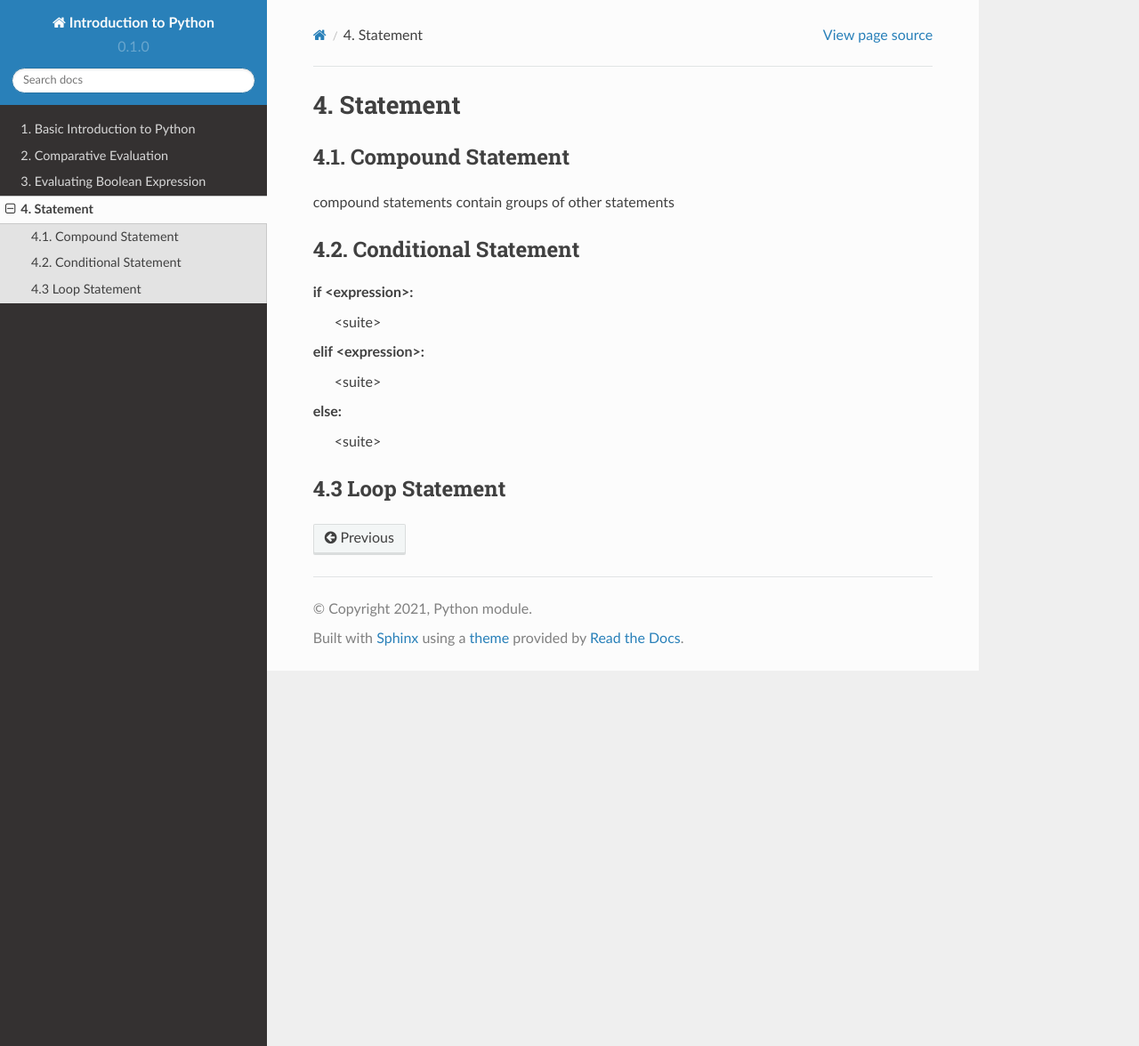
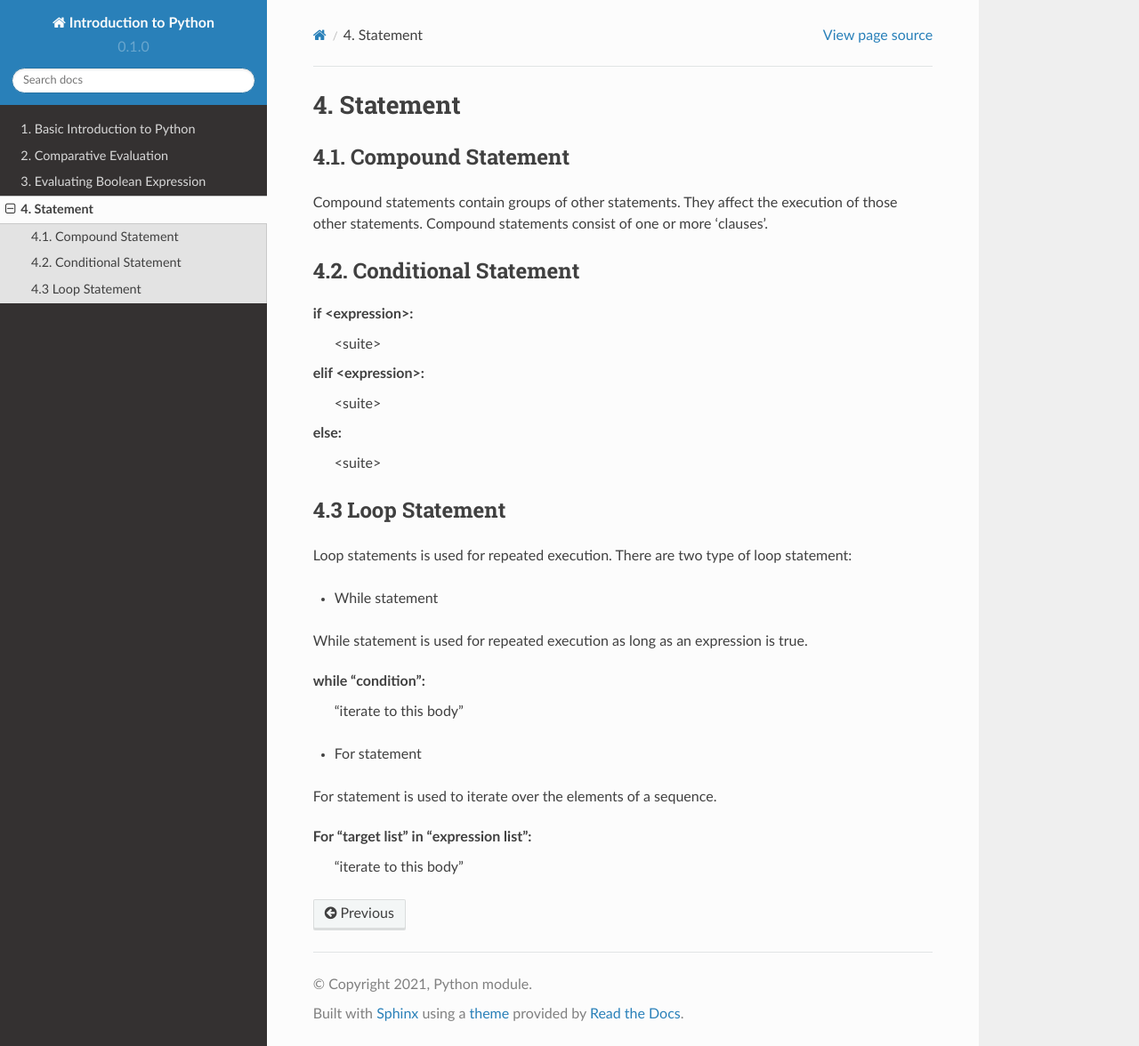
Before and after one commit to ellsafiorenza/python-materials, a Sphinx documentation site: the page built from docs/source/module004.rst, in a window 1280 px wide and 1176 px high. Shown: the whole window at 89% size. Built offline with Sphinx 7.4.7 and the Read the Docs theme 2.0.0, drawn with Linux system fonts in a browser that asks for light colours.

Commit message:
Changes in module 4

```diff
--- a/docs/source/module004.rst
+++ b/docs/source/module004.rst
@@ -4,7 +4,9 @@
 4.1. Compound Statement
 -----------------------
 
-compound statements contain groups of other statements
+Compound statements contain groups of other statements. They affect the execution of those other statements. Compound statements consist of one or more 'clauses'.
+
+
 
 4.2. Conditional Statement
 --------------------------
@@ -18,3 +20,19 @@ else:
 
 4.3 Loop Statement
 --------------------------
+
+Loop statements is used for repeated execution. There are two type of loop statement:
+
+- While statement
+
+While statement is used for repeated execution as long as an expression is true.
+
+while "condition":
+  "iterate to this body"
+
+- For statement
+
+For statement is used to iterate over the elements of a sequence.
+
+For "target list" in "expression list":
+  "iterate to this body"
```
Also changed, not shown: 3 other files.
